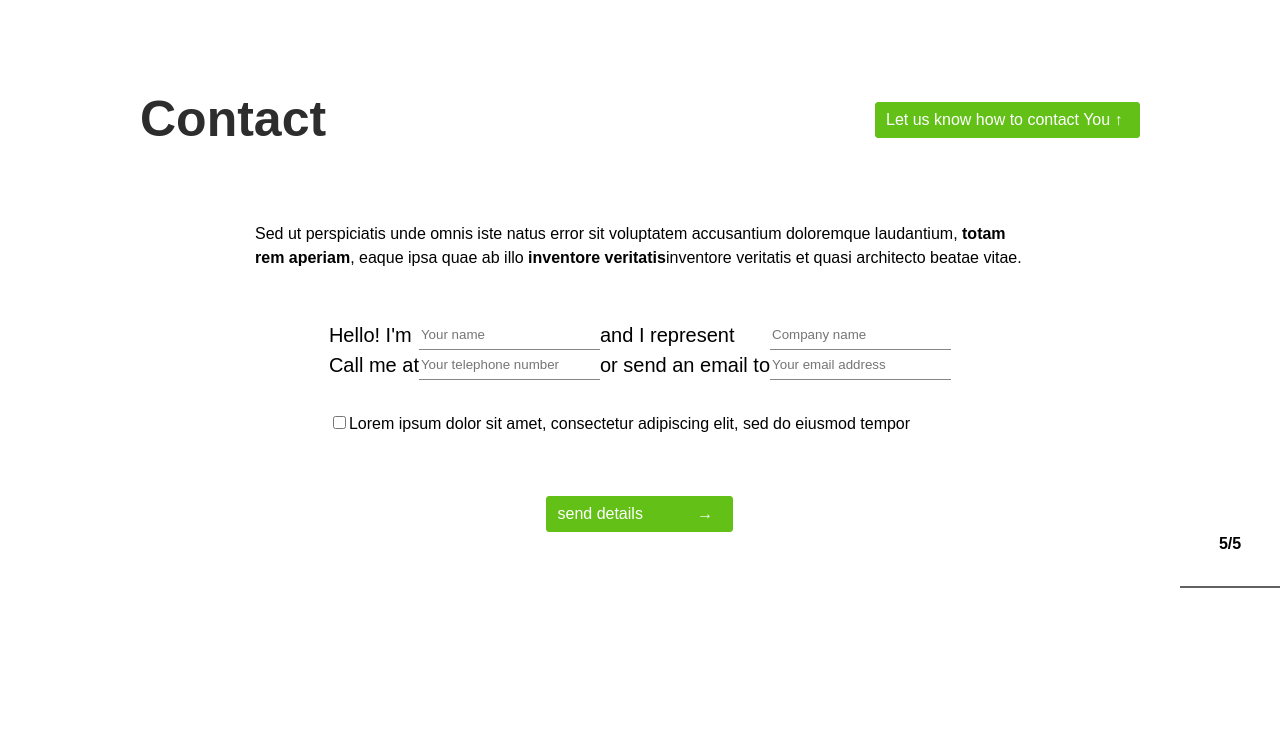
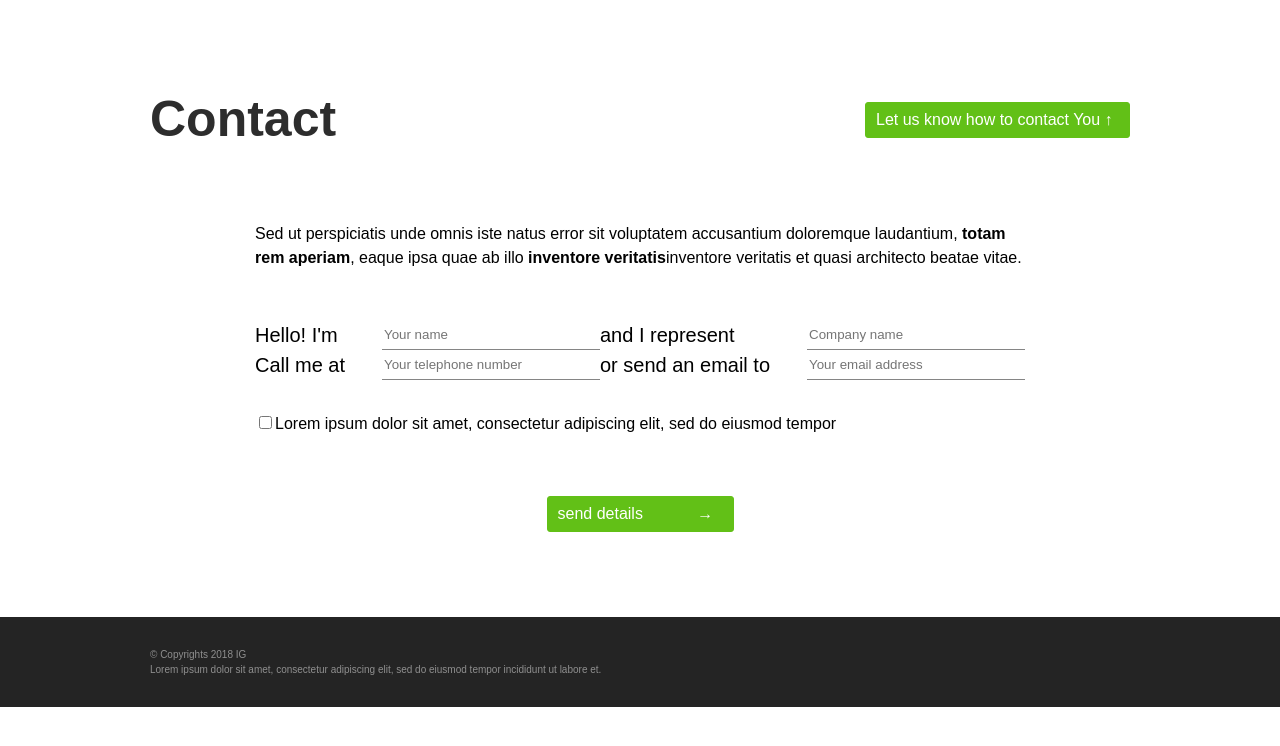
Before and after one commit to Radziewicz/IG, a website: page app/index.html in a window 1280 px wide. Shown: the part 3759-4505 px from the top of the page. After the commit the page ends 4466 px from the top, so only its background shows below. Drawn offline with nearby package versions, Linux system fonts and the light colour scheme; files that its build step writes are made by us from their sources.

Commit message:
add section footer

```diff
--- a/app/index.html
+++ b/app/index.html
@@ -166,9 +166,12 @@
               <label class="label-e"><input  type="checkbox" name="" value=""><span class="checkmark"></span>Lorem ipsum dolor sit amet, consectetur adipiscing elit, sed do eiusmod tempor</label>
               <a href="/" class="contact__bar__btn btn">send details <span class="arrow">&#8594;</span></a>
             </form>
-            <div class="position">
-              <h6>5/5</h6>
-            </div>
+          </div>
+        </section>
+        <section class="footer">
+          <div class="footer__wrapper">
+            <p>&#169; Copyrights 2018 IG</p>
+            <p>Lorem ipsum dolor sit amet, consectetur adipiscing elit, sed do eiusmod tempor incididunt ut labore et.</p>
           </div>
         </section>
 
--- a/app/styles/_contact.scss
+++ b/app/styles/_contact.scss
@@ -5,7 +5,7 @@
         grid-template-columns: 115px 265px;
         align-items: center;
         justify-content: space-between;
-        max-width: 1000px;
+        max-width: 980px;
         margin: 0 auto;
         padding-bottom: 65px;
         &__btn {
@@ -19,15 +19,11 @@
     }
     &__text {
       font-size: 16px;
-      max-width: 730px;
       padding-bottom: 50px;
       max-width: 770px;
       margin: 0 auto;
     }
     &__element {
-      display: grid;
-      grid-template-rows: 1fr;
-      align-content: start;
         &__form {
           max-width: 770px;
           margin: 0 auto;
@@ -35,7 +31,6 @@
           grid-template-columns: auto auto auto auto;
           grid-template-rows: auto;
           grid-column-gap: 0;
-          justify-items: stretch;
           grid-template-areas:
             "labelA inputA labelB inputB"
             "labelC inputC labelD inputD"
--- a/app/styles/_footer.scss
+++ b/app/styles/_footer.scss
@@ -0,0 +1,14 @@
+.footer {
+    height: 90px;
+    background-color: #242424;
+    color: #8f8f8f;
+    font-size: 10px;
+    display: grid;
+    align-items: center;
+    &__wrapper {
+        width: 100%;
+        justify-content: start;
+        max-width: 980px;
+        margin: 0 auto;
+    }
+}
--- a/app/styles/main.scss
+++ b/app/styles/main.scss
@@ -1,5 +1,6 @@
 @import '_clients';
 @import '_contact';
+@import '_footer';
 @import '_hero';
 @import '_map';
 @import '_mission';
```
